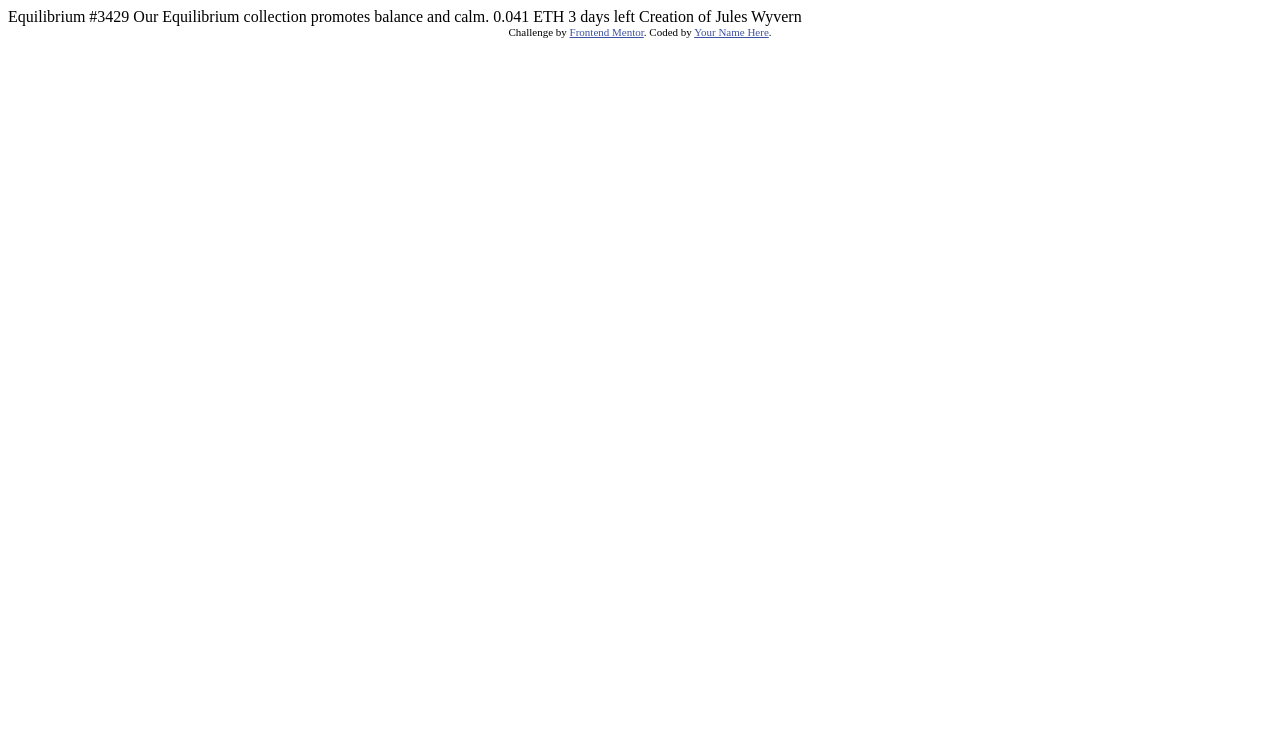
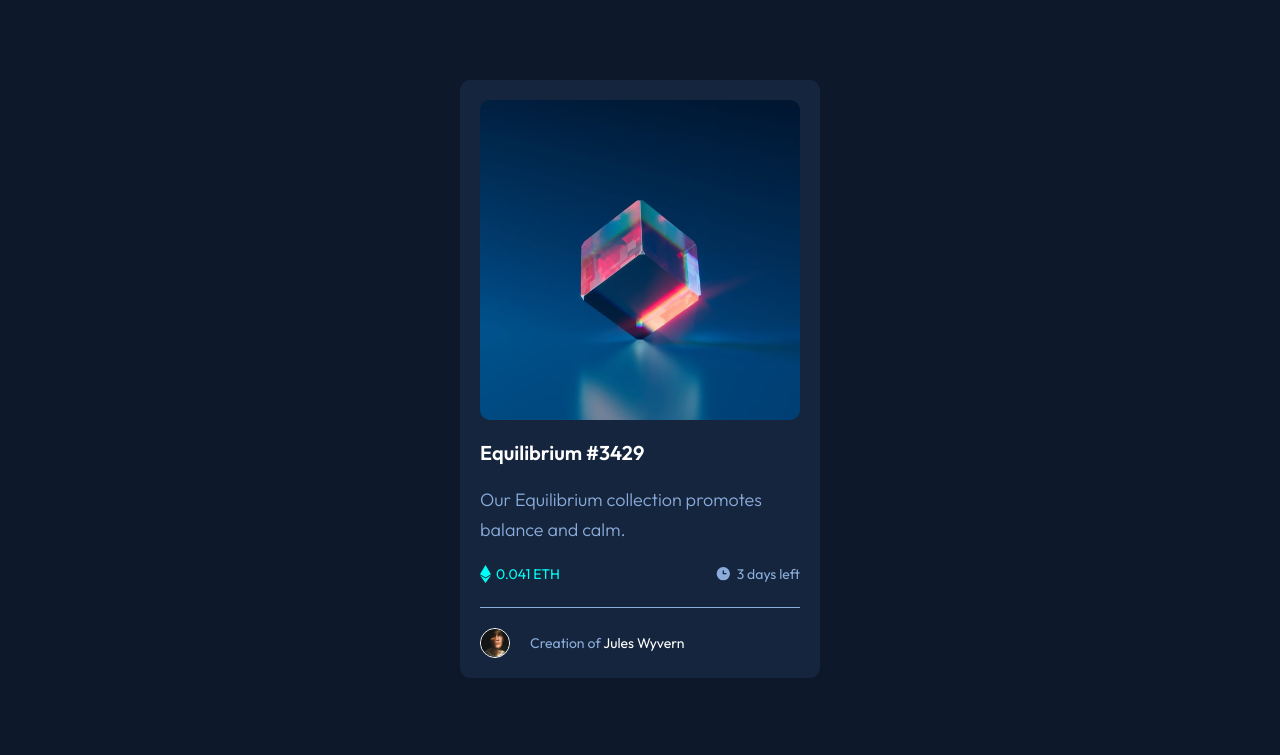
Before and after one commit to scheuerkev/NFT-preview-card-component, a plain HTML site: page index.html in a window 1280 px wide. Shown: the top 755 px of the page. Drawn offline with Linux system fonts and the light colour scheme.

Commit message:
Raw development

```diff
--- /dev/null
+++ b/css/main.css
@@ -0,0 +1,186 @@
+/*VARIABLES*/
+:root {
+    --soft-blue: hsl(215,51%,70%);
+    --cyan: hsl(178,100%,50%);
+    --dark-blue-main-bg: hsl(217,54%,11%);
+    --dark-blue-card-bg: hsl(216,50%,16%);
+    --dark-blue-line: hsl(215,32%,27%);
+    --white: hsl(0,0%,100%);
+    --basic-transition: all 280ms cubic-bezier(.66,.23,.71,.82);
+}
+
+/*TYPOGRAPHY*/
+html {
+    font-size: 62.5%;
+}
+
+body {
+    font-family: 'Outfit', sans-serif;
+    color: var(--soft-blue);
+}
+
+h1 {
+    font-size: 2rem;
+    font-weight: 600;
+    color: var(--white);
+    transition: var(--basic-transition);
+}
+
+p {
+    font-size: 1.8rem;
+    font-weight: 300;
+    line-height: 3rem;
+}
+
+.author, .card-infos, footer {
+    font-size: 1.4rem;
+    font-weight: 400;
+}
+
+/*GLOBAL ELEMENTS*/
+a {
+    color: var(--white);
+    transition: var(--basic-transition);
+}
+
+a:hover {
+    color: var(--cyan);
+}
+
+/*STYLING FOLLOWING HTML ORDER*/
+main {
+    min-height: calc(100vh - 50px);
+    background-color: var(--dark-blue-main-bg);
+    display: flex;
+    justify-content: center;
+    align-items: center;
+    padding: 10vh 0 10vh 0;
+}
+
+section {
+    background-color: var(--dark-blue-card-bg);
+    max-width: 360px;
+    padding: 2rem 2rem 0 2rem;
+    border-radius: 1rem;
+}
+
+.card-image-container {
+    border-radius: 1rem;
+    position: relative;
+    z-index: 0;
+    width: 320px;
+    height: 320px;
+}
+
+.card-image {
+    width: 100%;
+    border-radius: inherit;
+}
+
+.card-mask {
+    position: absolute;
+    top:0;
+    left: 0;
+    width: 100%;
+    height: 100%;
+    border-radius: inherit;
+    display: flex;
+    justify-content: center;
+    align-items: center;
+    background-color: rgba(0,255,247,0);
+    transition: var(--basic-transition);
+}
+
+.card-mask:hover {
+    cursor: pointer;
+    background-color: rgba(0,255,247,0.5);
+}
+
+.card-mask::after{
+    content: url("../images/icon-view.svg");
+    opacity: 0;
+    transition: var(--basic-transition);
+}
+
+.card-mask:hover::after{
+    content: url("../images/icon-view.svg");
+    opacity: 1;
+}
+
+
+
+h1:hover {
+    cursor: pointer;
+    color: var(--cyan);
+}
+.card-title, .card-content, .card-infos, .author {
+    margin: 2rem 0 2rem 0;
+}
+
+.card-infos {
+    display: flex;
+    justify-content: space-between;
+}
+
+.card-infos-price {
+    color: var(--cyan);
+    display: flex;
+}
+
+.card-infos-price::before {
+    content: url("../images/icon-ethereum.svg");
+    align-items: center;
+    margin-right: 0.5rem;
+}
+
+.card-infos-time {
+    display: flex;
+}
+
+.card-infos-time::before {
+    content: url("../images/icon-clock.svg");
+    align-items: center;
+    margin-right: 0.5rem;
+}
+
+hr {
+    background-color: var(--soft-blue);
+    height: 1px;
+
+
+}
+
+.author {
+    display: flex;
+    align-items: center;
+}
+
+.author-avatar {
+    max-width: 30px;
+    border: 1px solid var(--white);
+    border-radius: 50%;
+}
+
+.author-mention {
+    margin-left: 2rem;
+}
+
+footer {
+    height: 50px;
+    background-color: var(--cyan);
+    color: var(--dark-blue-card-bg);
+    display: flex;
+    justify-content: center;
+    align-items: center;
+    transition: var(--basic-transition);
+}
+
+footer a {
+    color: var(--soft-blue);
+    position: relative;
+}
+
+footer a:hover {
+    background-color: var(--soft-blue);
+    opacity: 0.7;
+}
--- /dev/null
+++ b/css/normalize.css
@@ -0,0 +1,16 @@
+/*Custom normalize CSS*/
+* {
+    margin: 0;
+    padding: 0;
+    box-sizing: border-box;
+}
+hr {
+    border-width: 0;
+}
+a {
+    text-decoration: none;
+}
+
+img {
+    max-width: 100%;
+}
--- a/index.html
+++ b/index.html
@@ -1,33 +1,45 @@
 <!DOCTYPE html>
 <html lang="en">
 <head>
-  <meta charset="UTF-8">
-  <meta name="viewport" content="width=device-width, initial-scale=1.0"> <!-- displays site properly based on user's device -->
+    <meta charset="UTF-8">
+    <meta name="viewport" content="width=device-width, initial-scale=1.0">
+    <meta name="description" content="My own version of NFT Preview Card component, 100% HTML5/CSS3">
 
-  <link rel="icon" type="image/png" sizes="32x32" href="./images/favicon-32x32.png">
+    <link rel="icon" type="image/png" sizes="32x32" href="./images/favicon-32x32.png">
+    <link rel="preconnect" href="https://fonts.googleapis.com">
+    <link rel="preconnect" href="https://fonts.gstatic.com" crossorigin>
+    <link href="https://fonts.googleapis.com/css2?family=Outfit:wght@300;400;600&display=swap" rel="stylesheet">
+    <link rel="stylesheet" href="./css/normalize.css">
+    <link rel="stylesheet" href="./css/main.css">
 
-  <title>Frontend Mentor | NFT preview card component</title>
-
-  <!-- Feel free to remove these styles or customise in your own stylesheet 👍 -->
-  <style>
-    .attribution { font-size: 11px; text-align: center; }
-    .attribution a { color: hsl(228, 45%, 44%); }
-  </style>
+    <title>Frontend Mentor | NFT preview card component</title>
 </head>
 <body>
+<!--All the card is included in main section-->
+<main>
+    <section class="card">
+        <div class="card-image-container">
+            <img class="card-image" src="./images/image-equilibrium.jpg" alt="Equilibrium, the collection">
+            <div class="card-mask"></div>
+        </div>
 
-  Equilibrium #3429
+        <h1 class="card-title">Equilibrium #3429</h1>
+        <p class="card-content">Our Equilibrium collection promotes balance and calm.</p>
+        <div class="card-infos">
+            <span class="card-infos-price">0.041 ETH</span>
+            <span class="card-infos-time">3 days left</span>
+        </div>
+        <hr/>
+        <div class="author">
+            <img class="author-avatar" src="./images/image-avatar.png" alt="Avatar of Jules Wyvern"/>
+            <span class="author-mention">Creation of <a href="#">Jules Wyvern</a></span>
+        </div>
+    </section>
+</main>
 
-  Our Equilibrium collection promotes balance and calm.
-
-  0.041 ETH
-  3 days left
-
-  Creation of Jules Wyvern
-
-  <div class="attribution">
-    Challenge by <a href="https://www.frontendmentor.io?ref=challenge" target="_blank">Frontend Mentor</a>.
-    Coded by <a href="#">Your Name Here</a>.
-  </div>
+<footer>
+    <p>Challenge by <a href="https://www.frontendmentor.io?ref=challenge" target="_blank">Frontend Mentor</a>.
+        Happily coded with ❤️ by <a href="https://github.com/scheuerkev" title="scheuerkev's github page" rel="noopener noreferrer"> scheuerkev</a>.</p>
+</footer>
 </body>
 </html>
```
